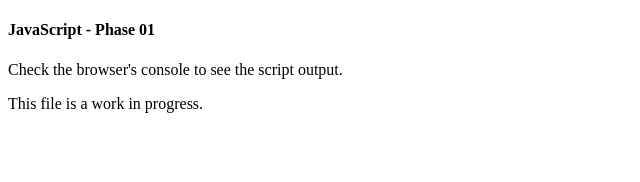
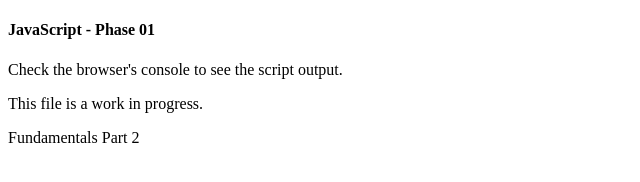
Before and after one commit to DrummerProg0512/my-javascript-cheatsheets, a plain HTML site: page index.html in a window 1280 px wide. Shown: the whole page, without its empty margins (0-640 px from the left). Drawn offline with Linux system fonts and the light colour scheme.

```diff
--- a/index.html
+++ b/index.html
@@ -9,6 +9,8 @@
     <h4>JavaScript - Phase 01</h4>
     <p>Check the browser's console to see the script output.</p>
     <p>This file is a work in progress.</p>
+
+    <href="FundPart2.html">Fundamentals Part 2</a>
     <script src="scripts/Phase01.js"></script>
 </body>
 </html>
```
